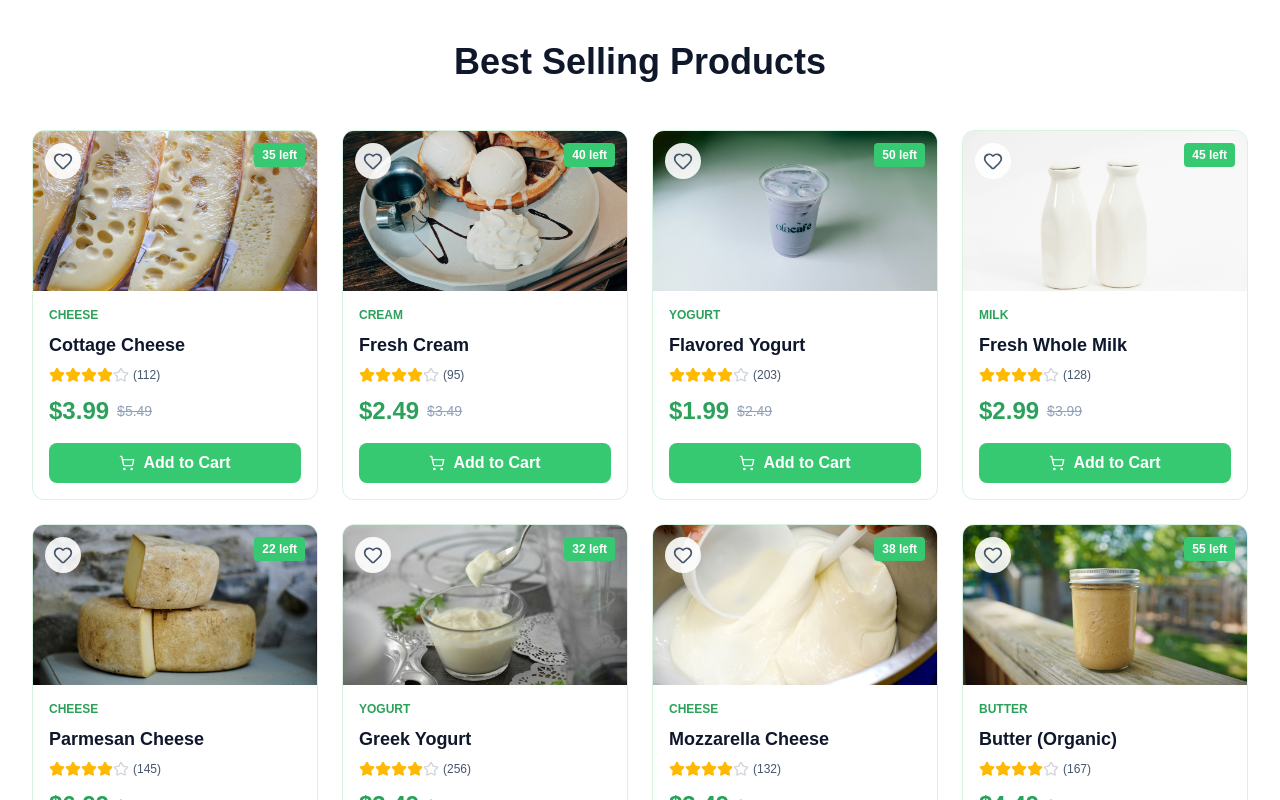
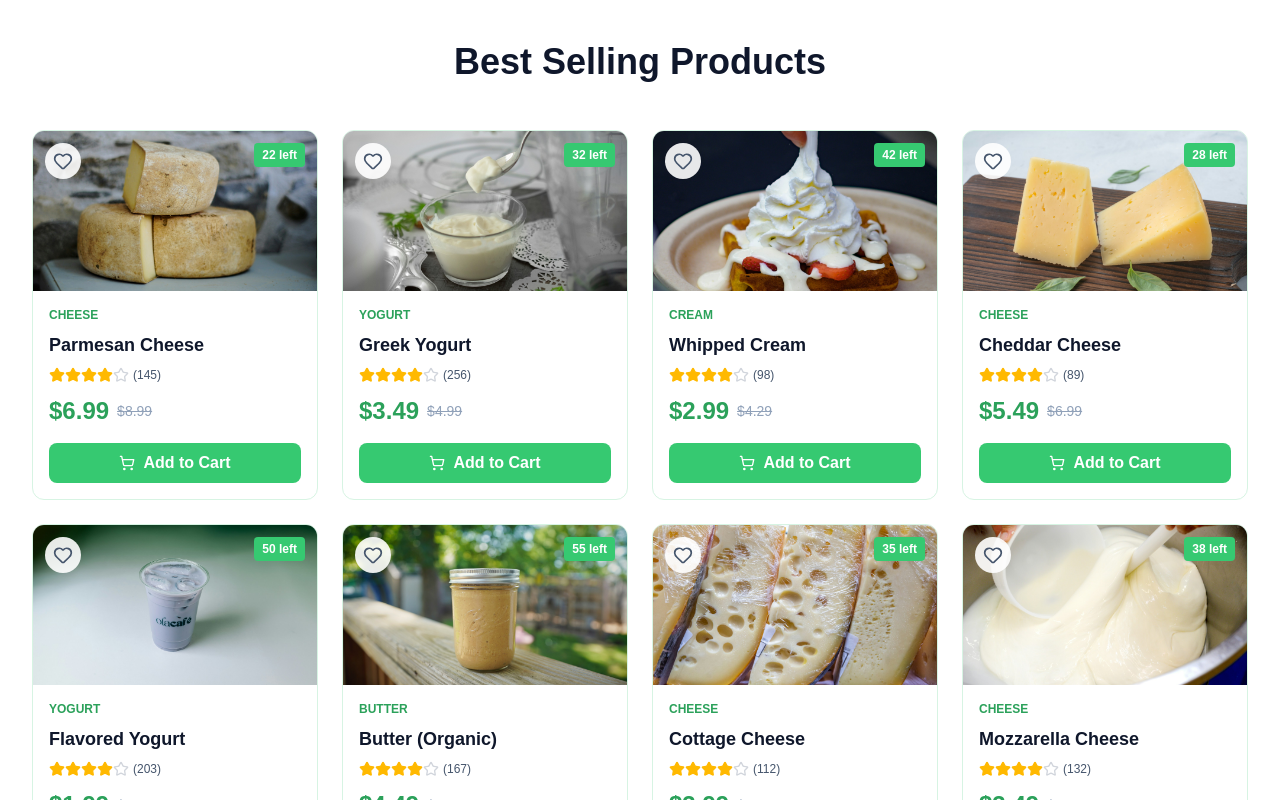
Before and after one commit to janitheranga/creamio, a Next.js app: page / in a window 1280 px wide. Shown: the part 3140-3940 px from the top of the page. Built offline with nearby package versions, Linux system fonts and the light colour scheme.

Commit message:
Hydration error was fixed

```diff
--- a/app/components/sections/BestSellingSection.tsx
+++ b/app/components/sections/BestSellingSection.tsx
@@ -10,7 +10,7 @@ import { Star, ShoppingCart, Heart } from "lucide-react";
 import ProductDetailModal from "@/app/components/ProductDetailModal";
 
 const bestSellingProducts = products
-  .sort(() => Math.random() - 0.5)
+  .sort((a, b) => b.rating - a.rating || b.reviews - a.reviews)
   .slice(0, 8);
 
 export default function BestSellingSection() {
```
